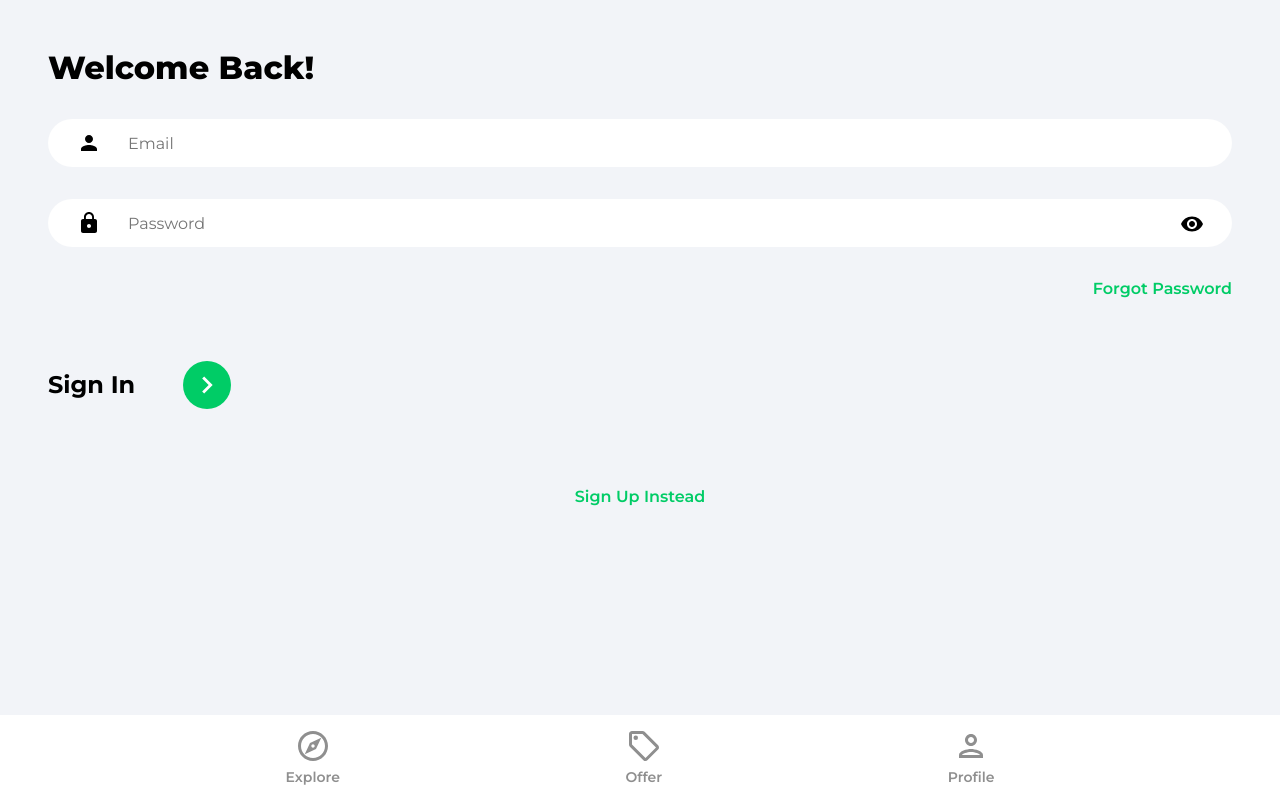
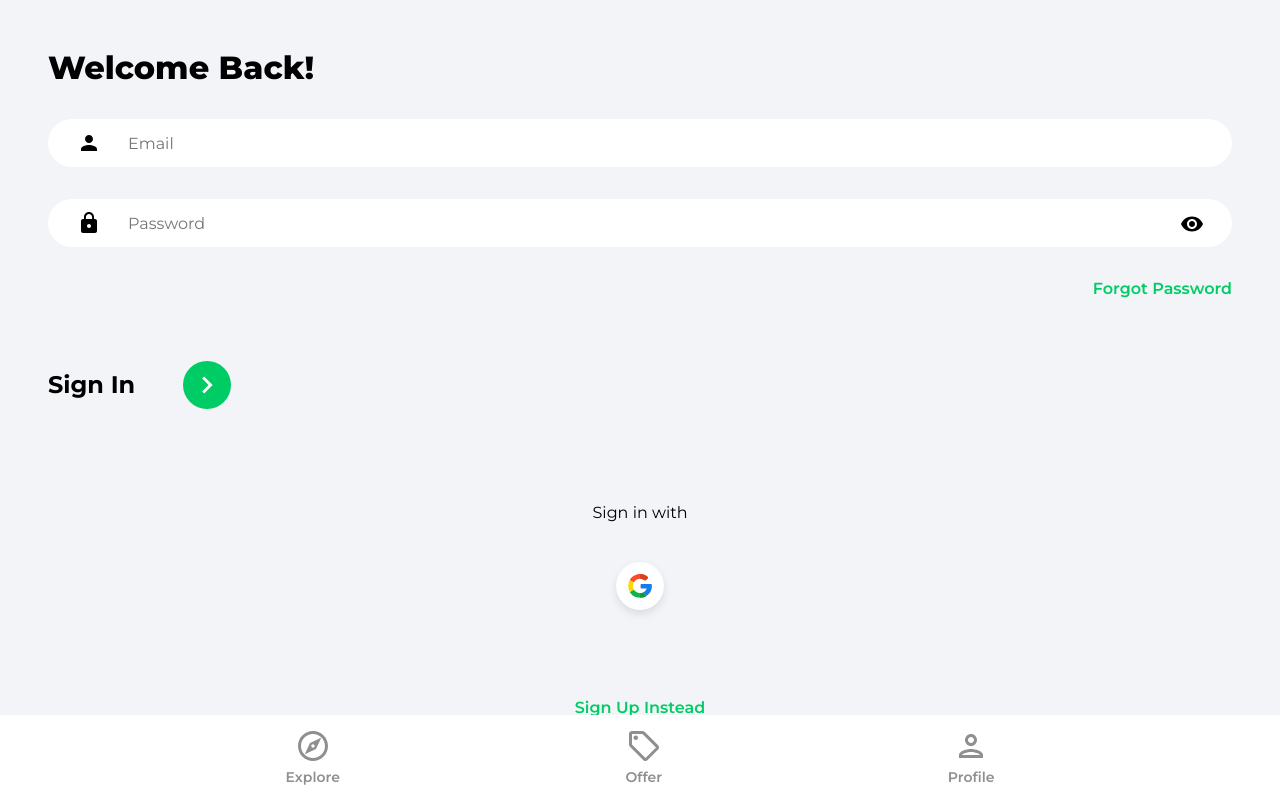
Before and after one commit to EduardoAl2207/imob, a React (Create React App) app: page /sign-in in a window 1280 px wide. Built offline with nearby package versions, Linux system fonts and the light colour scheme.

Commit message:
Google Auth implemented

```diff
--- /dev/null
+++ b/src/components/OAuth.jsx
@@ -0,0 +1,47 @@
+import {useLocation, useNavigate} from 'react-router-dom'
+import {getAuth, signInWithPopup, GoogleAuthProvider} from 'firebase/auth'
+import {doc, setDoc, getDoc, serverTimestamp} from 'firebase/firestore'
+import {db} from '../firebase.config'
+import {toast} from 'react-toastify'
+import googleIcon from '../assets/svg/googleIcon.svg'
+
+function OAuth() {
+  const navigate = useNavigate()
+  const location = useLocation()
+
+  const onGoogleClick = async () => {
+    try {
+      const auth = getAuth()
+      const provider = new GoogleAuthProvider()
+      const result = await signInWithPopup(auth, provider)
+      const user = result.user
+
+      // Check for user
+      const docRef = doc(db, 'users', user.uid)
+      const docSnap = await getDoc(docRef)
+
+      // If user doesn't exist, create user
+      if(!docSnap.exists()) {
+        await setDoc(doc(db, 'users', user.uid), {
+          name: user.displayName,
+          email: user.email,
+          timestamp: serverTimestamp()
+        })
+      }
+      navigate('/')
+    } catch (error) {
+      console.log(error)
+      toast.error('Could not authorize with Google')
+    }
+  }
+
+
+  return <div className="socialLogin">
+    <p>Sign {location.pathname === '/sign-up' ? 'up' : 'in'} with </p>
+    <button className="socialIconDiv" onClick={onGoogleClick}>
+      <img className='socialIconImg' src={googleIcon} alt="google" />
+    </button>
+  </div>
+}
+
+export default OAuth
--- /dev/null
+++ b/src/components/PrivateRoute.jsx
@@ -0,0 +1,15 @@
+import {Navigate, Outlet} from 'react-router-dom'
+import { useAuthStatus } from '../hooks/useAuthStatus'
+import Spinner from './Spinner'
+
+const PrivateRoute = () => {
+  const { loggedIn, checkingStatus } = useAuthStatus()
+
+  if(checkingStatus) {
+    return <Spinner />
+  }
+
+  return loggedIn ? <Outlet /> : <Navigate to='/sign-in' />
+}
+
+export default PrivateRoute
--- /dev/null
+++ b/src/components/Spinner.jsx
@@ -0,0 +1,9 @@
+function Spinner() {
+  return (
+    <div className="loadingSpinnerContainer">
+      <div className="loadingSpinner"></div>
+    </div>
+  )
+}
+
+export default Spinner
--- /dev/null
+++ b/src/hooks/useAuthStatus.js
@@ -0,0 +1,27 @@
+import { useEffect, useState, useRef } from "react"
+import {getAuth, onAuthStateChanged} from "firebase/auth"
+
+export const useAuthStatus = () => {
+  const [loggedIn, setLoggedIn] = useState(false)
+  const [checkingStatus, setCheckingStatus ] = useState(true)
+  const isMounted = useRef(true)
+
+  useEffect(() => {
+    if(isMounted) {
+      const auth = getAuth()
+      onAuthStateChanged(auth, (user) => {
+        if(user) {
+          setLoggedIn(true)
+        }
+        setCheckingStatus(false)
+      })
+    }
+
+    return () => {
+      isMounted.current = false
+    }
+
+  }, [isMounted])
+
+  return {loggedIn, checkingStatus}
+}
--- a/src/pages/SignIn.jsx
+++ b/src/pages/SignIn.jsx
@@ -4,6 +4,7 @@ import {Link, useNavigate} from 'react-router-dom'
 import {getAuth, signInWithEmailAndPassword} from 'firebase/auth'
 import {ReactComponent as ArrowRightIcon} from '../assets/svg/keyboardArrowRightIcon.svg'
 import visibilityIcon from '../assets/svg/visibilityIcon.svg'
+import OAuth from '../components/OAuth'
 
 function SignIn() {
   const [showPassword, setShowPassword] = useState(false)
@@ -62,7 +63,7 @@ function SignIn() {
           </div>
         </form>
 
-        {/* Google OAuth */}
+        <OAuth />
 
         <Link to='/sign-up' className='registerLink'>
           Sign Up Instead
--- a/src/pages/SignUp.jsx
+++ b/src/pages/SignUp.jsx
@@ -6,6 +6,7 @@ import { doc, setDoc, serverTimestamp } from 'firebase/firestore'
 import {db} from '../firebase.config'
 import {ReactComponent as ArrowRightIcon} from '../assets/svg/keyboardArrowRightIcon.svg'
 import visibilityIcon from '../assets/svg/visibilityIcon.svg'
+import OAuth from '../components/OAuth'
 
 function SignUp() {
   const [showPassword, setShowPassword] = useState(false)
@@ -80,7 +81,7 @@ function SignUp() {
           </div>
         </form>
 
-        {/* Google OAuth */}
+        <OAuth />
 
         <Link to='/sign-in' className='registerLink'>
           Sign In Instead
```
